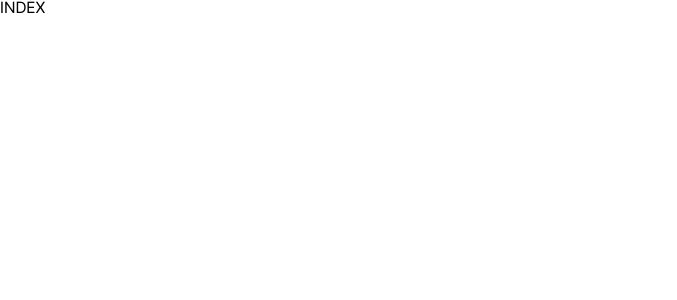
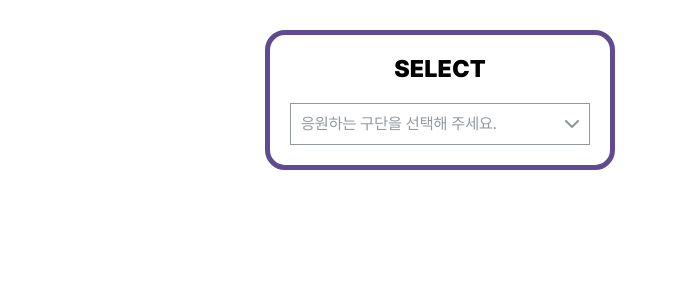
Before and after one commit to ParkGana/react-component, a Next.js app: page / in a window 1280 px wide. Shown: the top 300 px of the page, without its empty margins (0-677 px from the left). Built offline with nearby package versions, Linux system fonts and the light colour scheme.

Commit message:
select 컴포넌트 생성

```diff
--- a/pages/index.tsx
+++ b/pages/index.tsx
@@ -1,3 +1,10 @@
+import { Frame } from '@/src/component/common/frame/frame.view'
+import { SelectPage } from '@/src/page/select/select-page.view'
+
 export default function Page() {
-    return <>INDEX</>
+    return (
+        <Frame>
+            <SelectPage />
+        </Frame>
+    )
 }
--- /dev/null
+++ b/src/component/select/select.hook.ts
@@ -0,0 +1,39 @@
+import { useEffect, useRef, useState } from 'react'
+
+export function useSelect() {
+    const ref = useRef<any>(null)
+
+    const [isOpen, setIsOpen] = useState<boolean>(false)
+
+    useEffect(() => {
+        document.addEventListener('mousedown', onClickOutside)
+
+        return () => {
+            document.removeEventListener('mousedown', onClickOutside)
+        }
+    }, [ref])
+
+    /* 외부 영역 클릭 시 select 창 닫기 */
+    const onClickOutside = (e: any): void => {
+        if (ref.current && !ref.current.contains(e.target as Node)) {
+            setIsOpen(false)
+        }
+    }
+
+    /* select 창 열고 닫기 */
+    const onToggleSelect = () => {
+        setIsOpen(!isOpen)
+    }
+
+    return {
+        states: {
+            isOpen
+        },
+        refs: {
+            ref
+        },
+        events: {
+            onToggleSelect
+        }
+    }
+}
--- /dev/null
+++ b/src/component/select/select.style.ts
@@ -0,0 +1,57 @@
+import styled from 'styled-components'
+
+export namespace SelectStyle {
+    export const Container = styled.div`
+        ${({ theme }) => `
+            width: 300px;
+            position: relative;
+            display: grid;
+            grid-template-columns: auto 14px;
+            align-items: center;
+            justify-content: space-between;
+            border: 1px solid ${theme.color.gray};
+            padding: 10px;
+            cursor: pointer;
+        `}
+    `
+
+    export const Text = styled.div<{ isSelected: boolean }>`
+        ${({ theme, isSelected }) => `
+            ${theme.font.body1};
+            color: ${isSelected ? theme.color.black : theme.color.gray};
+        `}
+    `
+
+    export const Icon = styled.img``
+
+    export namespace Option {
+        export const Container = styled.div<{ isOpen: boolean }>`
+            ${({ theme, isOpen }) => `
+                position: absolute;
+                top: 40px;
+                left: -1px;
+                right: -1px;
+                display: ${isOpen ? 'block' : 'none'};
+                border: 1px solid ${theme.color.gray};
+                z-index: 1;
+            `}
+        `
+
+        export const SafetyContainer = styled.div`
+            ${({ theme }) => `
+                background-color: ${theme.color.white};
+                padding: 10px;
+
+                :hover {
+                    background-color: ${theme.color.lightgray};
+                }
+            `}
+        `
+
+        export const Text = styled.div`
+            ${({ theme }) => `
+                ${theme.font.body1};
+            `}
+        `
+    }
+}
--- /dev/null
+++ b/src/component/select/select.view.tsx
@@ -0,0 +1,30 @@
+import { useSelect } from './select.hook'
+import { SelectStyle } from './select.style'
+
+export function Select({
+    placeholder,
+    selected,
+    options,
+    selectCallback
+}: {
+    placeholder: string
+    selected: string | undefined
+    options: string[]
+    selectCallback: (result: string) => void
+}) {
+    const { states, refs, events } = useSelect()
+
+    return (
+        <SelectStyle.Container ref={refs.ref} onClick={events.onToggleSelect}>
+            <SelectStyle.Text isSelected={selected !== undefined}>{selected ?? placeholder}</SelectStyle.Text>
+            <SelectStyle.Icon src={`/icons/select-arrow-${states.isOpen ? 'up' : 'down'}.png`} alt={'icon'} />
+            <SelectStyle.Option.Container isOpen={states.isOpen}>
+                {options.map((option, index) => (
+                    <SelectStyle.Option.SafetyContainer key={index} onClick={() => selectCallback(option)}>
+                        <SelectStyle.Option.Text>{option}</SelectStyle.Option.Text>
+                    </SelectStyle.Option.SafetyContainer>
+                ))}
+            </SelectStyle.Option.Container>
+        </SelectStyle.Container>
+    )
+}
--- /dev/null
+++ b/src/page/select/select-page.hook.ts
@@ -0,0 +1,19 @@
+import { useState } from 'react'
+
+export function useSelectPage() {
+    const [value, setValue] = useState<string>()
+
+    /* select 창에서 option 선택 */
+    const onSelectValue = (result: string) => {
+        setValue(result)
+    }
+
+    return {
+        datas: {
+            value
+        },
+        events: {
+            onSelectValue
+        }
+    }
+}
--- /dev/null
+++ b/src/page/select/select-page.view.tsx
@@ -0,0 +1,29 @@
+import { Box } from '@/src/component/common/box/box.view'
+import { Select } from '@/src/component/select/select.view'
+import { useSelectPage } from './select-page.hook'
+
+export function SelectPage() {
+    const { datas, events } = useSelectPage()
+
+    return (
+        <Box title={'SELECT'}>
+            <Select
+                placeholder={'응원하는 구단을 선택해 주세요.'}
+                selected={datas.value}
+                options={[
+                    '기아 타이거즈',
+                    '두산 베어스',
+                    '롯데 자이언츠',
+                    '삼성 라이온즈',
+                    '키움 히어로즈',
+                    '한화 이글스',
+                    'KT 위즈',
+                    'LG 트윈스',
+                    'NC 다이노스',
+                    'SSG 랜더스'
+                ]}
+                selectCallback={events.onSelectValue}
+            />
+        </Box>
+    )
+}
```
Also changed, not shown: public/icons/select-arrow-down.png (added), public/icons/select-arrow-up.png (added).
